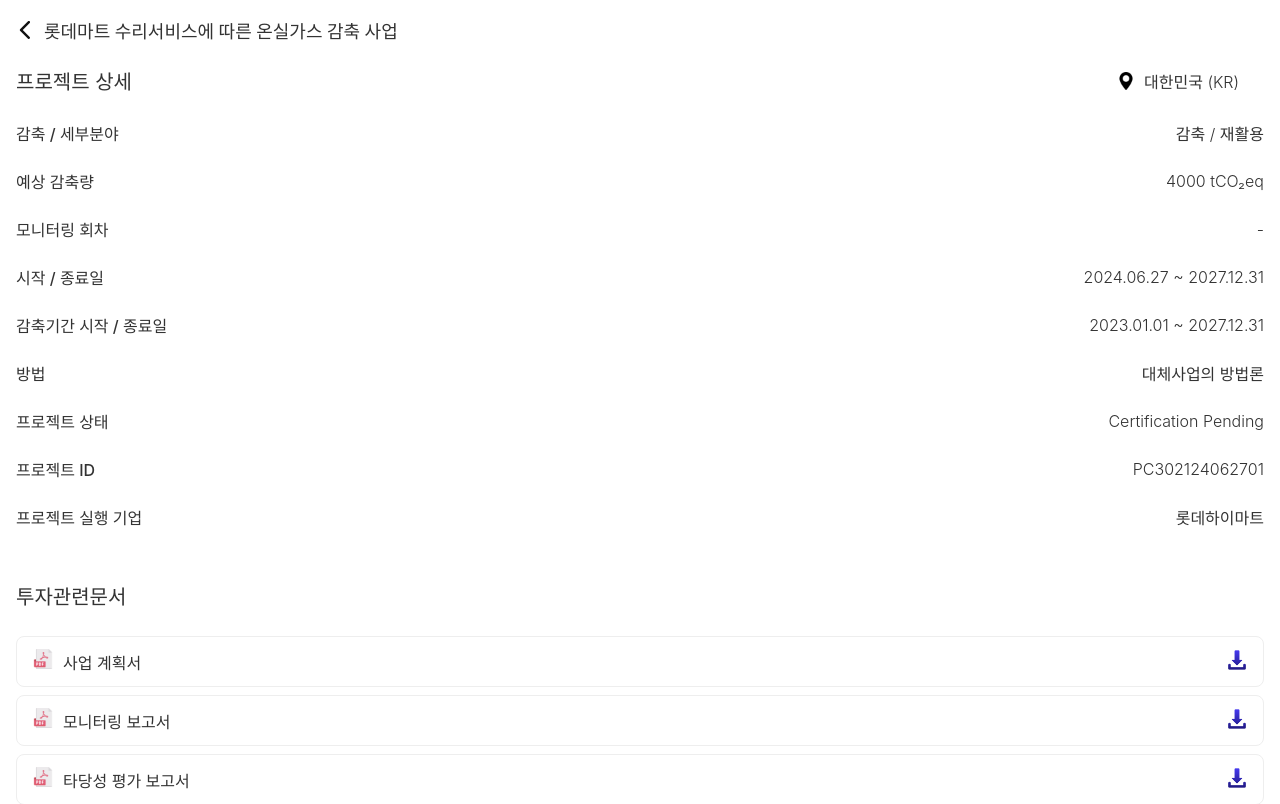
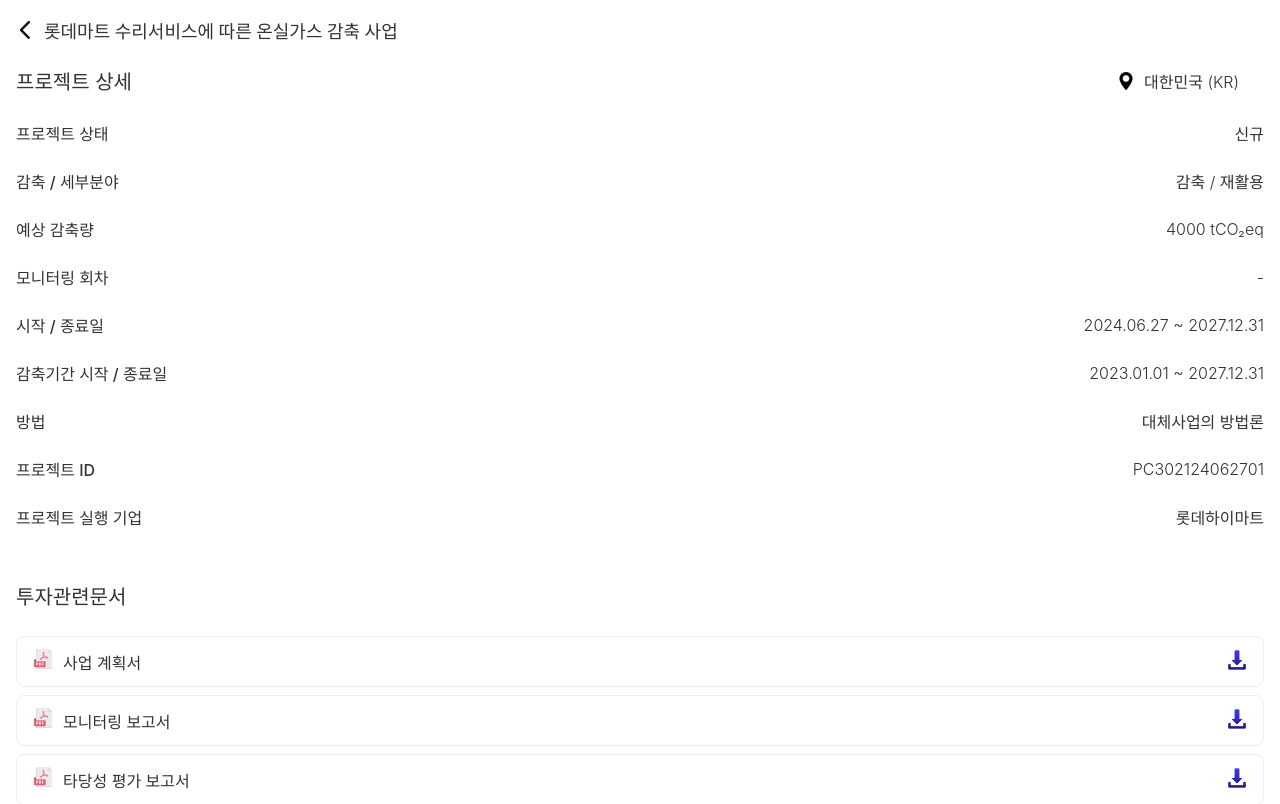
Before and after one commit to leechanhoe/sol-token, a React (Create React App) app: page /projects/1 in a window 1280 px wide. Shown: the top 804 px of the page. Built offline with nearby package versions, Linux system fonts and the light colour scheme.

Commit message:
프로젝트 상세 페이지에 '신규' or '진행중' 표기되도록 수정

```diff
--- a/src/pages/ProjectDetails.js
+++ b/src/pages/ProjectDetails.js
@@ -15,7 +15,7 @@ function ProjectDetails() {
       id: 1,
       title: "롯데마트 수리서비스에 따른 온실가스 감축 사업",
       code: "PC302124062701",
-      status: "Certification Pending",
+      status: "신규",
       type: "신규",
       location: "대한민국 (KR)",
       reductionType: "감축 / 재활용",
@@ -40,7 +40,7 @@ function ProjectDetails() {
       id: 2,
       title: "중고거래를 통한 온실가스 감축 사업",
       code: "PC090923011001",
-      status: "Inactive",
+      status: "진행중",
       type: "진행중",
       location: "대한민국 (KR)",
       reductionType: "감축 / 중고거래",
@@ -65,7 +65,7 @@ function ProjectDetails() {
       id: 3,
       title: "자전거 중고거래에 의한 온실가스 갑축사업",
       code: "PC091123020302",
-      status: "Inactive",
+      status: "진행중",
       type: "진행중",
       location: "대한민국 (KR)",
       reductionType: "감축 / 중고거래",
@@ -125,6 +125,9 @@ function ProjectDetails() {
 
         <div className="project-info">
           <p className="project-info-flex">
+            <p>프로젝트 상태</p> {project.status}
+          </p>
+          <p className="project-info-flex">
             <p>감축 / 세부분야</p> {project.reductionType}
           </p>
           <p className="project-info-flex">
@@ -142,9 +145,6 @@ function ProjectDetails() {
           </p>
           <p className="project-info-flex">
             <p>방법</p> {project.method}
-          </p>
-          <p className="project-info-flex">
-            <p>프로젝트 상태</p> {project.status}
           </p>
           <p className="project-info-flex">
             <p>프로젝트 ID</p> {project.code}
```
